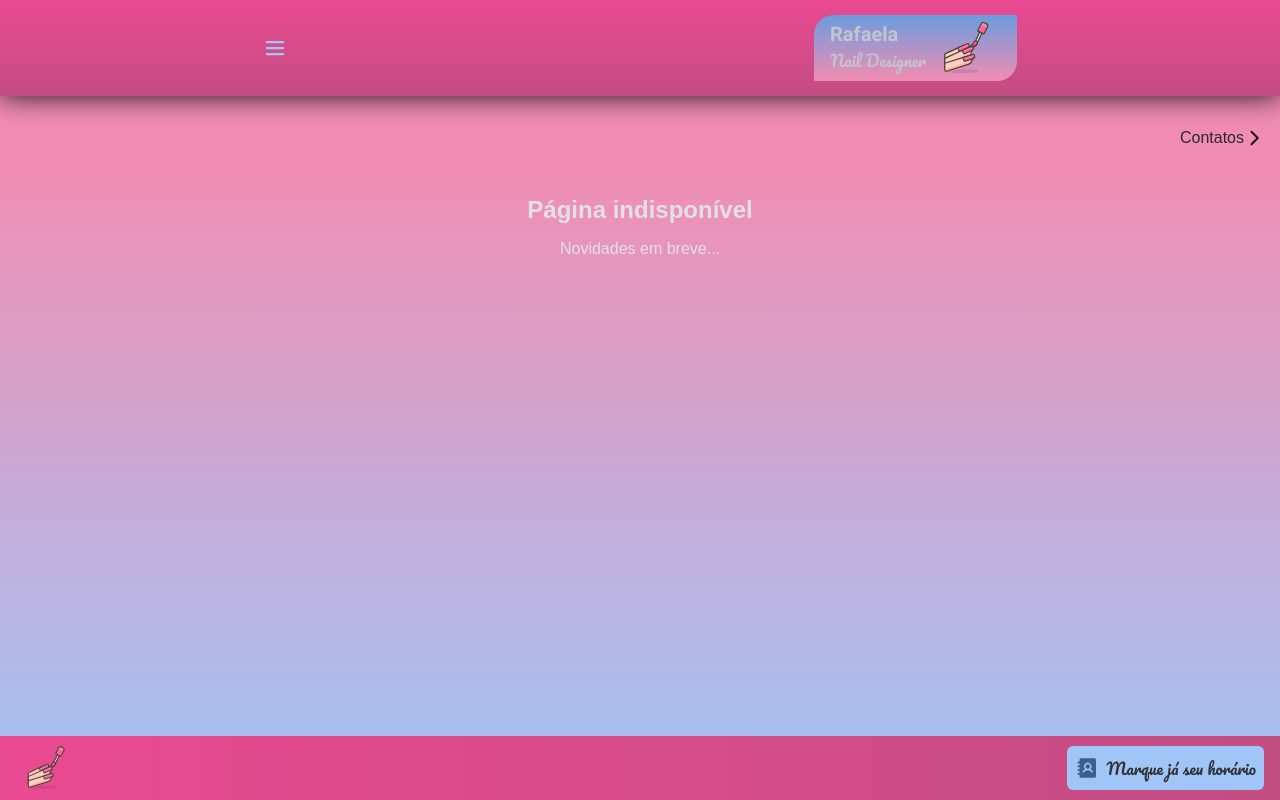
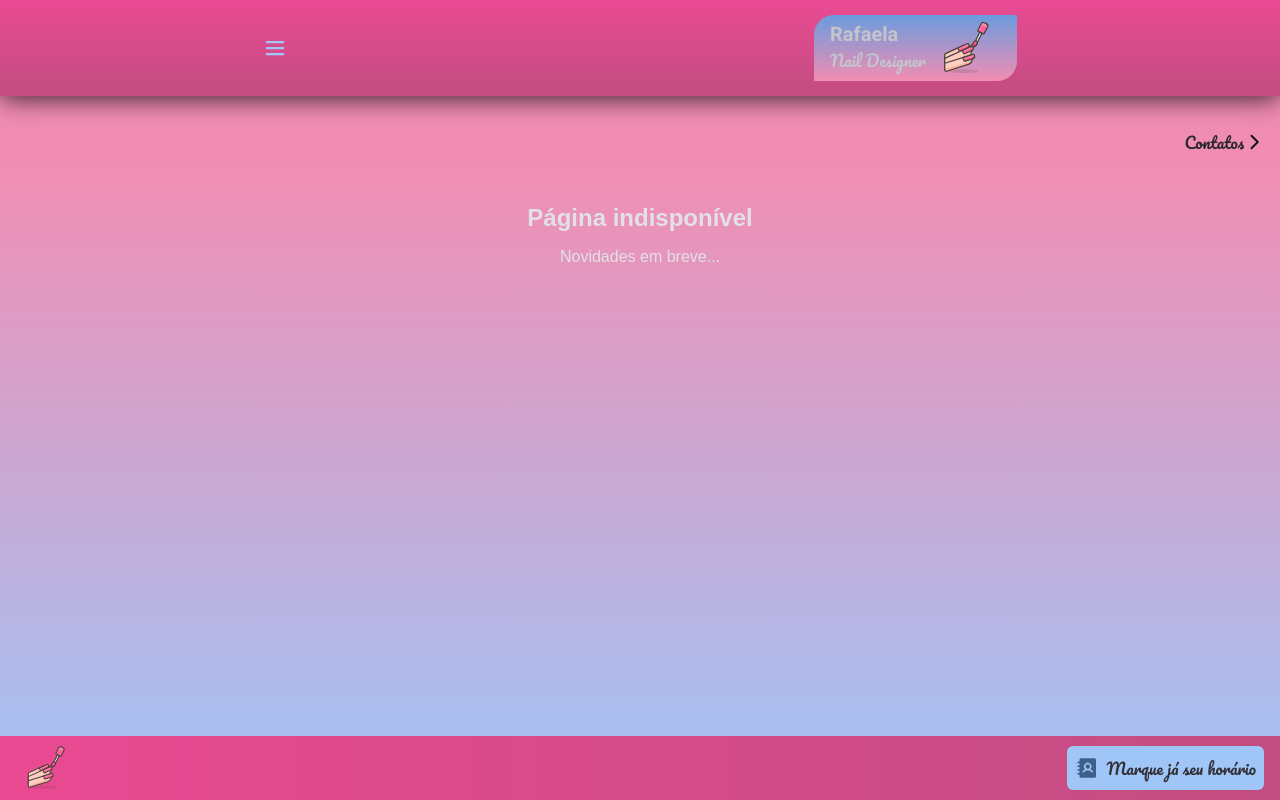
Before and after one commit to jmoura-dev/rafaela-nail-design, a Next.js app: page /clients in a window 1280 px wide. Built offline with nearby package versions, Linux system fonts and the light colour scheme.

Commit message:
refactor: alter font family

```diff
--- a/src/styles/pages/clients.ts
+++ b/src/styles/pages/clients.ts
@@ -20,6 +20,7 @@ export const ClientsContainer = styled('div', {
     display: 'flex',
     alignItems: 'center',
     justifyContent: 'end',
+    fontFamily: 'Pacifico',
     fontSize: '$pq',
     listStyle: 'none',
     appearance: 'none',
```
